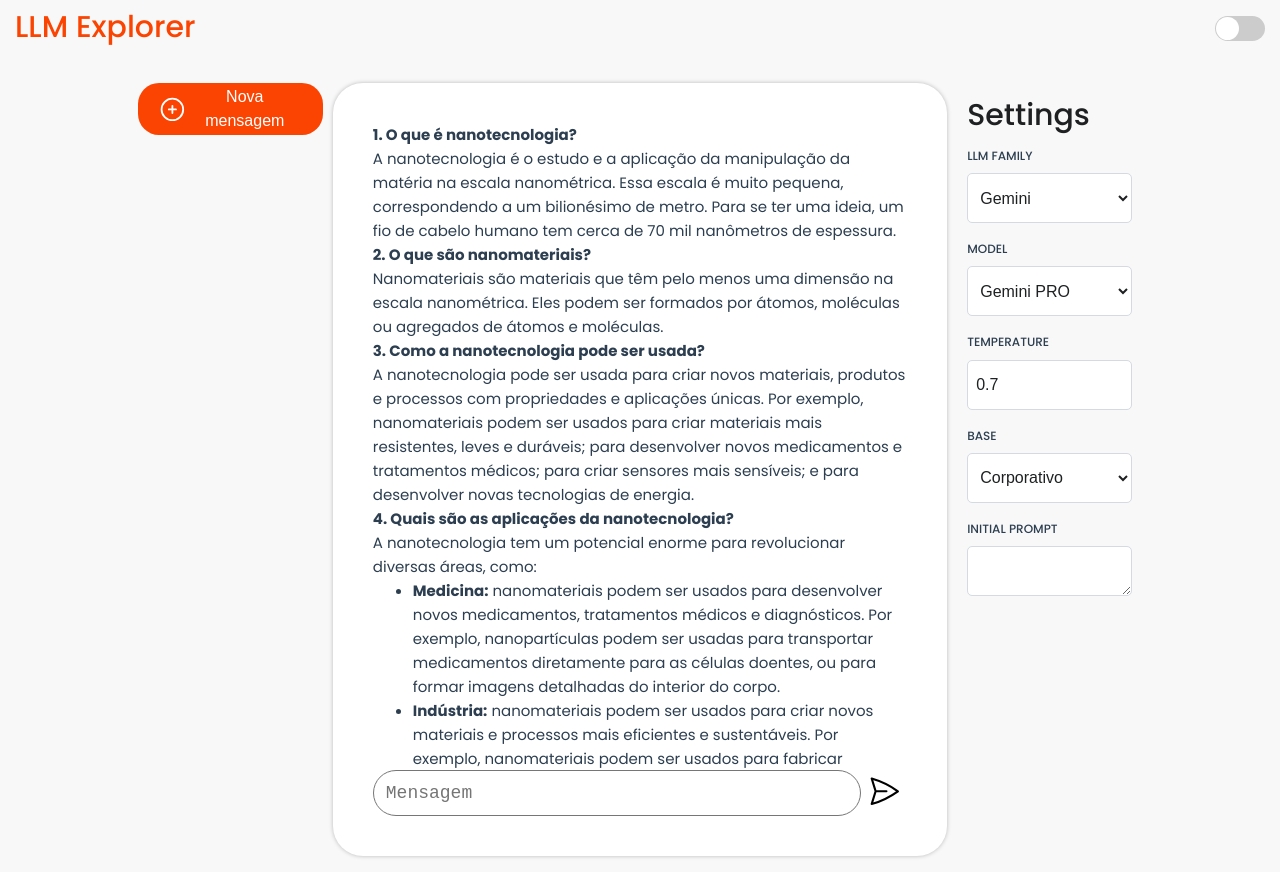
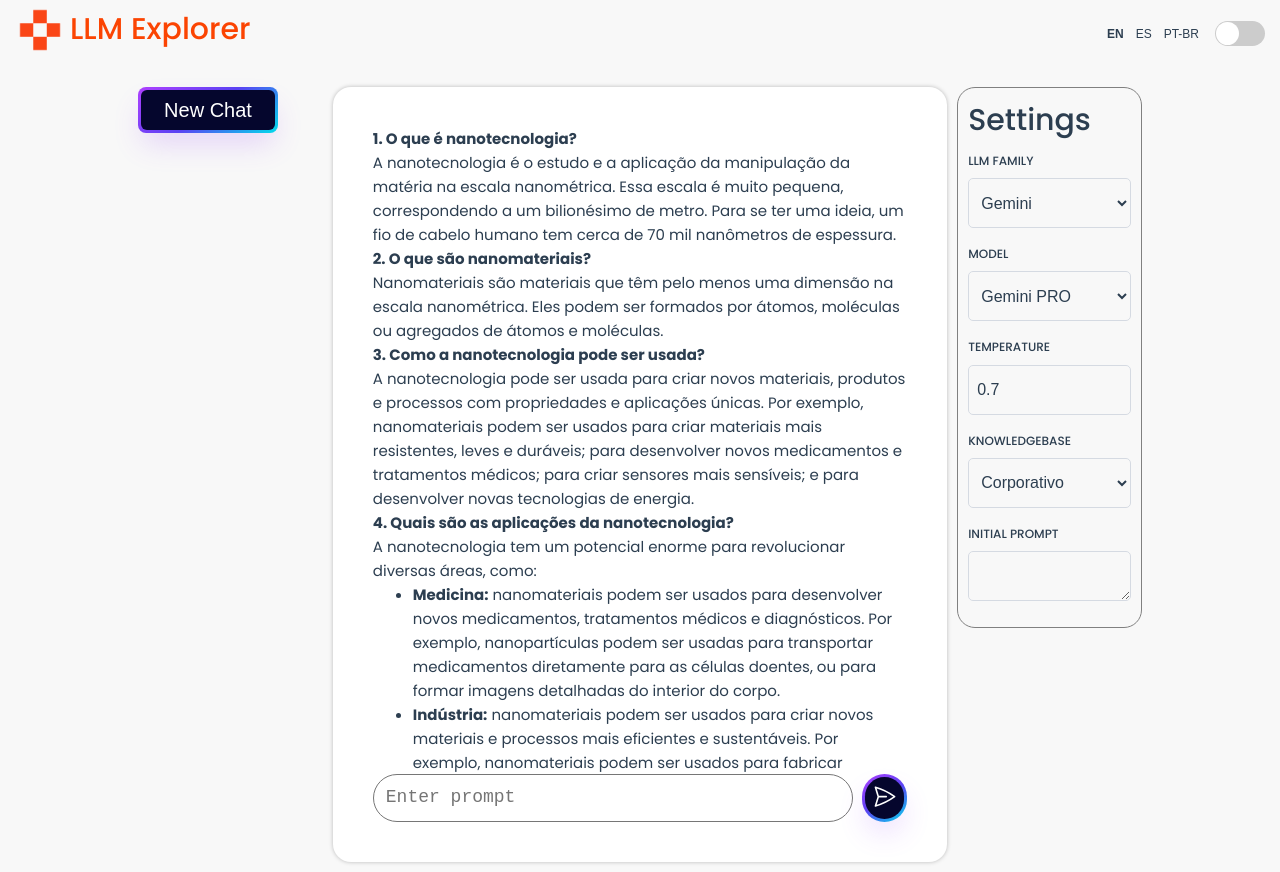
Before and after one commit to anndreyy/llm-explorer-vue, a Vue app: page / in a window 1280 px wide. Built offline with nearby package versions, Linux system fonts and the light colour scheme.

Commit message:
feat: many fix on layout

```diff
--- a/src/App.vue
+++ b/src/App.vue
@@ -6,10 +6,16 @@ import ButtonDarkMode from './components/Commons/ButtonDarkMode.vue'
 <template>
   <!-- Cabeçalho -->
   <header class="chat-header">
-    <div>
+    <div class="sidea">
+      <figure><img src="./assets/icons/logo.png"></figure>
       <h1>LLM Explorer</h1>
     </div>
-    <div>
+    <div class="sideb">
+      <div class="container-language">
+        <button class="selected">EN</button>
+        <button >ES</button>
+        <button >PT-BR</button>
+      </div>
       <ButtonDarkMode />
     </div>
   </header>
--- a/src/assets/base.css
+++ b/src/assets/base.css
@@ -6,8 +6,8 @@
   --vt-c-white-soft: #f8f8f8;
   --vt-c-white-mute: #f2f2f2;
 
-  --vt-c-black: #181818;
-  --vt-c-black-soft: #222222;
+  --vt-c-black: #181724;
+  --vt-c-black-soft: black;
   --vt-c-black-mute: #282828;
 
   --vt-c-indigo: #2c3e50;
@@ -76,15 +76,26 @@ body {
 }
 
 
-.h1, .h2, .h3, .h4, .h5, .h6, h1, h2, h3, h4, h5, h6{
+.h1,
+.h2,
+.h3,
+.h4,
+.h5,
+.h6,
+h1,
+h2,
+h3,
+h4,
+h5,
+h6 {
   margin-bottom: 0.5rem;
   font-weight: 300;
   line-height: 1.5;
-  color: #1e2022;
+  color: var(--color-text);
 }
 
 .font-weight-medium {
-  font-weight: 500!important;
+  font-weight: 500 !important;
 }
 
 .form-control {
@@ -95,12 +106,12 @@ body {
   font-size: 1rem;
   font-weight: 400;
   line-height: 1.5;
-  color: #1e2022;
-  background-color: #fff;
+  color: var(--color-text);
+  background-color: var(--color-background-soft);
   background-clip: padding-box;
   border: 0.0625rem solid #d5dae2;
   border-radius: 0.3125rem;
-  transition: border-color .15s ease-in-out,box-shadow .15s ease-in-out;
+  transition: border-color .15s ease-in-out, box-shadow .15s ease-in-out;
 }
 
 .form-label {
@@ -116,22 +127,54 @@ textarea {
 }
 
 .btn {
-  display: inline-block;
-  font-weight: 500;
-  color: #1e2022;
-  text-align: center;
-  vertical-align: middle;
-  -webkit-user-select: none;
-  -moz-user-select: none;
-  -ms-user-select: none;
+  background-image: linear-gradient(144deg, #af40ff, #5b42f3 50%, #00ddeb);
+  border: 0;
+  border-radius: 8px;
+  box-shadow: 0 15px 30px -5px rgba(151, 65, 252, .2);
+  box-sizing: border-box;
+  color: #fff;
+  font-size: 20px;
+  justify-content: center;
+  line-height: 1em;
+  padding: 3px;
+  text-decoration: none;
   user-select: none;
-  background-color: transparent;
-  border: 0.0625rem solid transparent;
-  padding: 0.75rem 1rem;
-  font-size: 1rem;
-  line-height: 1.5;
-  border-radius: 0.3125rem;
-  transition: all .2s ease-in-out;
+  touch-action: manipulation;
+  white-space: nowrap;
+  cursor: pointer;
+  display: flex;
+  align-items: center;
+
+  &.normal{
+    max-width: 100%;
+    min-width: 140px;
+
+  }
+
+  &.circle span, &.circle{
+    border-radius: 72px;
+  }
+  &.circle span{
+    padding: 7px;
+  }
+
+  &:hover span{
+    background: none;
+  }
+
+  span {
+    background-color: #05062d;
+    padding: 10px 13px;;
+    border-radius: 6px;
+    width: 100%;
+    height: 100%;
+    transition: .3s;
+
+  }
+
+  #selector .selected span, #selector button:hover span {
+    background: none;
+}
 }
 
 :focus-visible {
--- a/src/assets/main.scss
+++ b/src/assets/main.scss
@@ -32,10 +32,13 @@ div.container {
 
 .chat-container {
   display: grid;
-  grid-template-columns: 1fr 3fr 1fr; /* Ajusta as proporções das colunas */
+  grid-template-columns: 1fr 3fr 1fr;
+  /* Ajusta as proporções das colunas */
   grid-template-areas: "history chat settings";
-  width: 80%; /* Ajusta a largura para ocupar toda a largura disponível */
-  height: 100%; /* Ajusta a altura para ocupar toda a altura disponível */
+  width: 80%;
+  /* Ajusta a largura para ocupar toda a largura disponível */
+  height: 100%;
+  /* Ajusta a altura para ocupar toda a altura disponível */
 }
 
 .chat-header {
@@ -52,9 +55,47 @@ div.container {
   justify-content: space-between;
   align-items: center;
 
-  h1{
-    color: #fb4402;
-    font-weight: 500;
+  .sidea{
+    display: flex;
+    flex-direction: row;
+    flex-wrap: nowrap;
+    justify-content: center;
+    align-items: center;
+
+    figure{
+      width: 50px;
+
+      img{
+        width: 100%
+      }
+    }
+
+    h1 {
+      margin-left: 5px;
+      color: #fb4402;
+      font-weight: 500;
+    }
+  }
+
+
+  .sideb {
+    display: flex;
+
+    .container-language {
+      margin-right: 10px;
+
+      button {
+        background: none;
+        border: none;
+        cursor: pointer;
+        font-size: 0.8em;
+        color: var(--color-text);
+
+        &.selected {
+          font-weight: bold;
+        }
+      }
+    }
   }
 }
 
@@ -75,10 +116,10 @@ div.container {
   grid-template-areas:
     "messages"
     "input";
-  border-top-left-radius: 30px;
-  border-top-right-radius: 30px;
-  border-bottom-right-radius: 30px;
-  border-bottom-left-radius: 30px;
+  border-top-left-radius: 18px;
+  border-top-right-radius: 18px;
+  border-bottom-right-radius: 18px;
+  border-bottom-left-radius: 18px;
   box-shadow: 0 0 4px rgba(0, 0, 0, 0.25);
   margin-bottom: 10px;
 
@@ -91,19 +132,20 @@ div.container {
       padding: 12px;
       font-size: 18px;
       resize: none;
-      overflow-y: hidden; /* Esconde a barra de rolagem vertical */
+      overflow-y: hidden;
+      /* Esconde a barra de rolagem vertical */
       box-sizing: border-box;
     }
 
     button {
-      background: none;
       border: 0;
       width: 50px;
       cursor: pointer;
+      margin-left: 9px;
     }
   }
 
-  .chat-history-html{
+  .chat-history-html {
     max-height: 647px;
     overflow: auto;
   }
@@ -113,12 +155,13 @@ div.container {
   grid-area: settings;
   /* Estilos para as configurações */
   padding: 0px 10px;
-  border-top-right-radius: 30px;
-  border-bottom-right-radius: 30px;
+  // border-top-right-radius: 30px;
+  // border-bottom-right-radius: 30px;
 
   .form {
     padding: 10px;
-    border-radius: 8px;
+    border-radius: 18px;
+    border: 1px solid gray;
   }
 }
 
--- a/src/components/Chat/ChatHistoryPanel.vue
+++ b/src/components/Chat/ChatHistoryPanel.vue
@@ -1,9 +1,10 @@
 <template>
-    <div >
-        <button class="add-message-button default btn">
-            <IconPlus />
-            Nova mensagem
-        </button>
+    <div>
+        <div class="group-btn">
+            <button role="button" class="btn normal">
+                <span class="text">New Chat</span>
+            </button>
+        </div>
     </div>
 </template>
 <script setup>
--- a/src/components/Chat/ChatSettingsSidebar.vue
+++ b/src/components/Chat/ChatSettingsSidebar.vue
@@ -31,7 +31,7 @@
                 </div>
 
                 <div class="form-group">
-                    <label for="base" class="form-label">Base</label>
+                    <label for="base" class="form-label">Knowledgebase</label>
                     <select id="base" v-model="form.base" @change="checkForFileImport" required class="form-control">
                         <option value="">Please select an option</option>
                         <option value="option1">Corporativo</option>
--- a/src/components/Chat/MessageInputField.vue
+++ b/src/components/Chat/MessageInputField.vue
@@ -2,10 +2,12 @@
 <template>
     <div>
         <textarea v-model="promptTextArea" @input="autoExpand" name="promptTextArea" id="promptTextArea" rows="1"
-            placeholder="Mensagem">
+            placeholder="Enter prompt">
         </textarea>
-        <button>
-            <IconSendVue />
+        <button class="btn circle">
+            <span>
+                <IconSendVue />
+            </span>
         </button>
 
     </div>
```
Also changed, not shown: src/assets/icons/logo.png (added).
